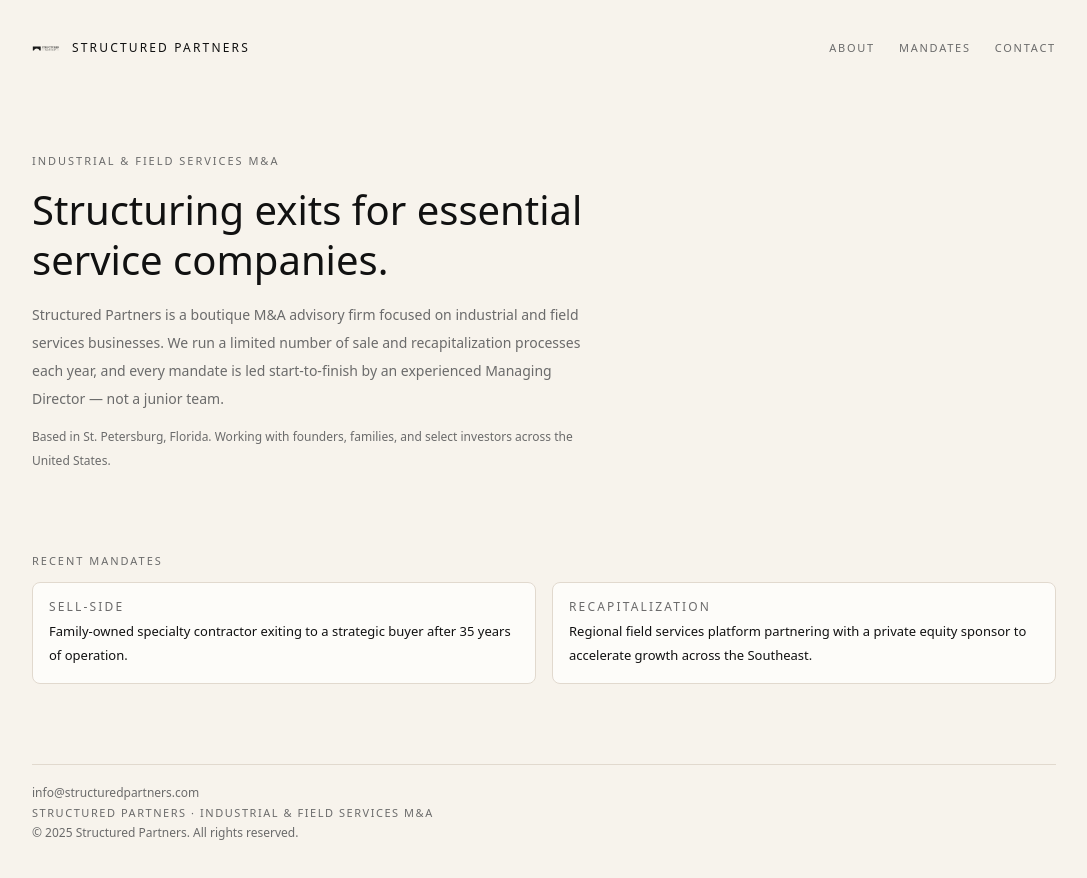
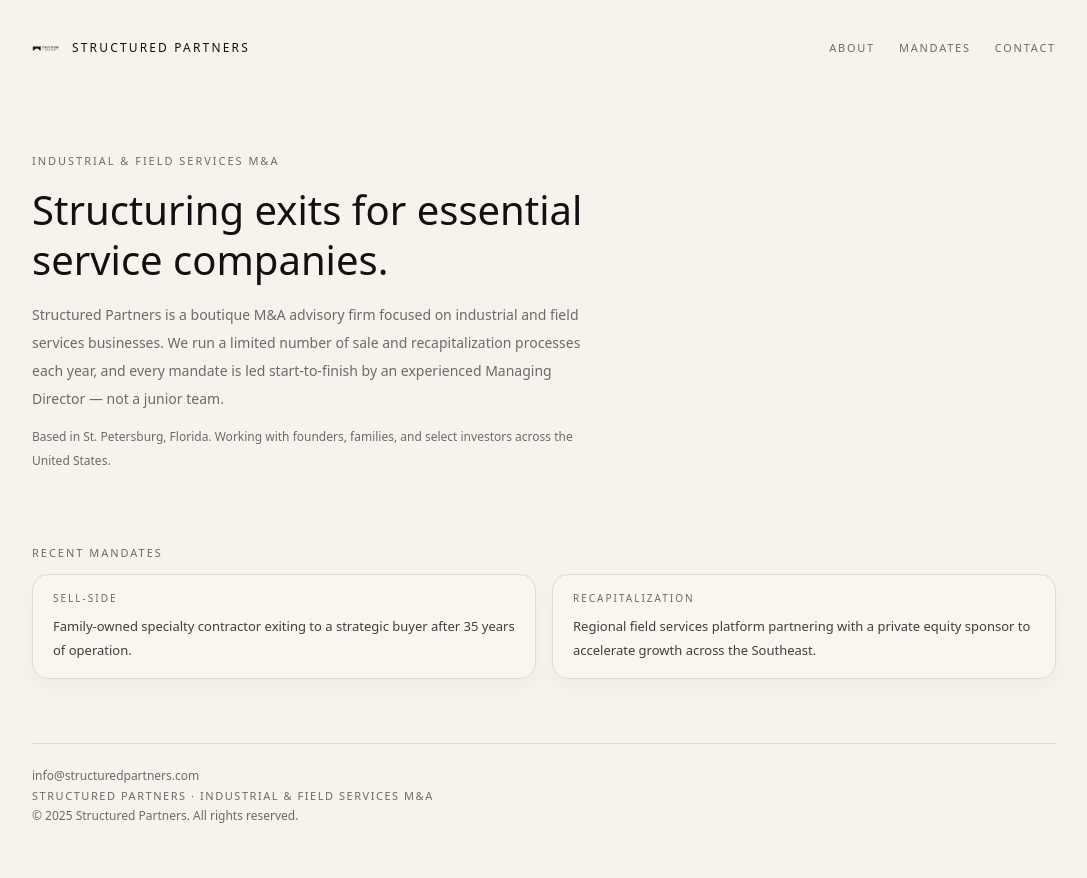
Before and after one commit to structurep/spna, a Next.js app: page / in a window 1280 px wide. Shown: the top 878 px of the page, without its empty margins (96-1183 px from the left). Built offline with nearby package versions, Linux system fonts and the light colour scheme.

Commit message:
Add Recent Mandates section to landing

```diff
--- a/app/page.tsx
+++ b/app/page.tsx
@@ -19,10 +19,10 @@
             </span>
           </div>
           <div className="hidden md:flex items-center gap-6 text-[11px] tracking-[0.16em] uppercase text-spmuted">
-            <a href="#about" className="hover:text-sptext transition-colors">
+            <a href="#" className="hover:text-sptext transition-colors">
               About
             </a>
-            <a href="#mandates" className="hover:text-sptext transition-colors">
+            <a href="#" className="hover:text-sptext transition-colors">
               Mandates
             </a>
             <a
@@ -35,7 +35,7 @@
         </nav>
 
         {/* HERO */}
-        <section id="about" className="flex-1 flex items-center">
+        <section className="flex flex-col gap-10 md:gap-14 flex-1">
           <div className="max-w-xl">
             <div className="text-[10px] md:text-[11px] tracking-[0.18em] uppercase text-spmuted mb-4">
               Industrial &amp; field services M&amp;A
@@ -46,49 +46,53 @@
             </h1>
 
             <p className="text-[14px] leading-7 text-spmuted mb-3 max-w-xl">
-              Structured Partners is a boutique M&amp;A advisory firm focused
-              on industrial and field services businesses. We run a limited
-              number of sale and recapitalization processes each year, and
-              every mandate is led start-to-finish by an experienced
-              Managing Director — not a junior team.
+              Structured Partners is a boutique M&amp;A advisory firm focused on
+              industrial and field services businesses. We run a limited number
+              of sale and recapitalization processes each year, and every
+              mandate is led start-to-finish by an experienced Managing
+              Director — not a junior team.
             </p>
 
             <p className="text-[12px] leading-6 text-spmuted">
-              Based in St. Petersburg, Florida. Working with founders,
-              families, and select investors across the United States.
+              Based in St. Petersburg, Florida. Working with founders, families,
+              and select investors across the United States.
             </p>
           </div>
-        </section>
 
-        {/* Mandates */}
-        <section id="mandates" className="mt-16 md:mt-20">
-          <div className="text-[11px] tracking-[0.18em] uppercase text-spmuted mb-3">
-            Recent Mandates
+          {/* RECENT MANDATES */}
+          <section className="mt-4">
+            <div className="text-[10px] md:text-[11px] tracking-[0.18em] uppercase text-spmuted mb-3">
+              Recent mandates
             </div>
-          <div className="grid gap-4 md:grid-cols-2 text-[13px] leading-6">
-            <div className="border border-spborder rounded-lg p-4 bg-white/70">
-              <div className="text-xs uppercase tracking-[0.18em] text-spmuted mb-1">
-                Sell-Side
+
+            <div className="grid gap-4 md:grid-cols-2">
+              {/* Card 1 – Sell-side */}
+              <div className="rounded-2xl border border-spborder bg-[#faf5ee] px-5 py-4 shadow-[0_8px_18px_rgba(0,0,0,0.03)]">
+                <div className="text-[10px] tracking-[0.20em] uppercase text-spmuted mb-2">
+                  Sell-side
                 </div>
-              <p>
+                <p className="text-[13px] leading-6 text-sptext/80">
                   Family-owned specialty contractor exiting to a strategic buyer
                   after 35 years of operation.
                 </p>
               </div>
-            <div className="border border-spborder rounded-lg p-4 bg-white/70">
-              <div className="text-xs uppercase tracking-[0.18em] text-spmuted mb-1">
+
+              {/* Card 2 – Recap */}
+              <div className="rounded-2xl border border-spborder bg-[#faf5ee] px-5 py-4 shadow-[0_8px_18px_rgba(0,0,0,0.03)]">
+                <div className="text-[10px] tracking-[0.20em] uppercase text-spmuted mb-2">
                   Recapitalization
                 </div>
-              <p>
+                <p className="text-[13px] leading-6 text-sptext/80">
                   Regional field services platform partnering with a private
                   equity sponsor to accelerate growth across the Southeast.
                 </p>
               </div>
             </div>
           </section>
+        </section>
 
         {/* FOOTER */}
-        <footer className="border-t border-spborder mt-20 pt-5 text-spmuted text-[11px] md:text-xs">
+        <footer className="border-top border-spborder mt-16 pt-6 text-spmuted text-[11px] md:text-xs border-t">
           <div className="mb-1">
             <a
               href="mailto:info@structuredpartners.com"
```
Lines whose indentation alone changed are shown as unchanged.
